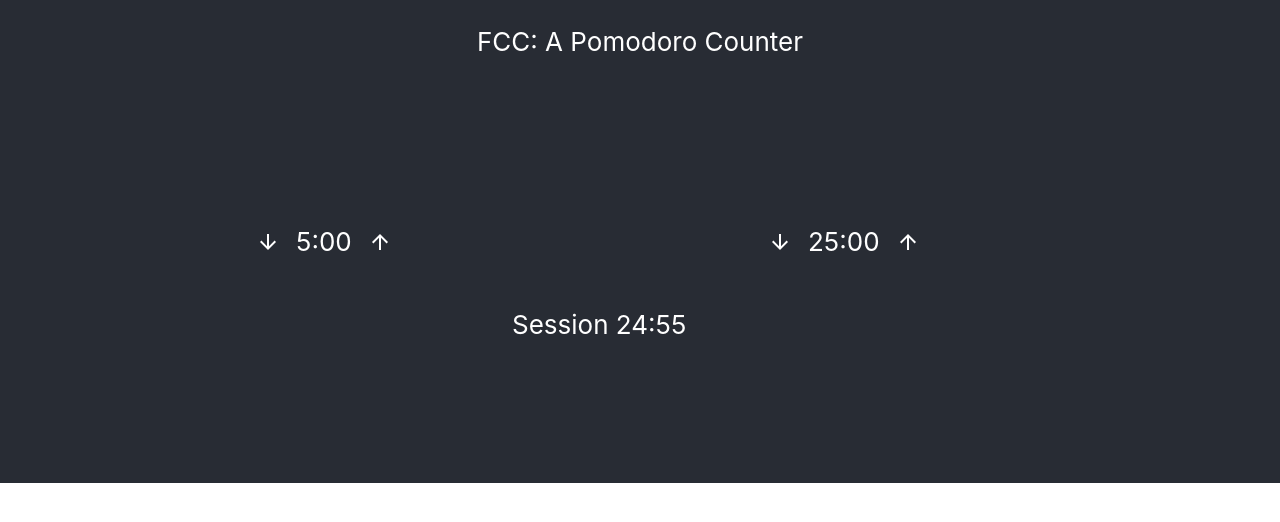
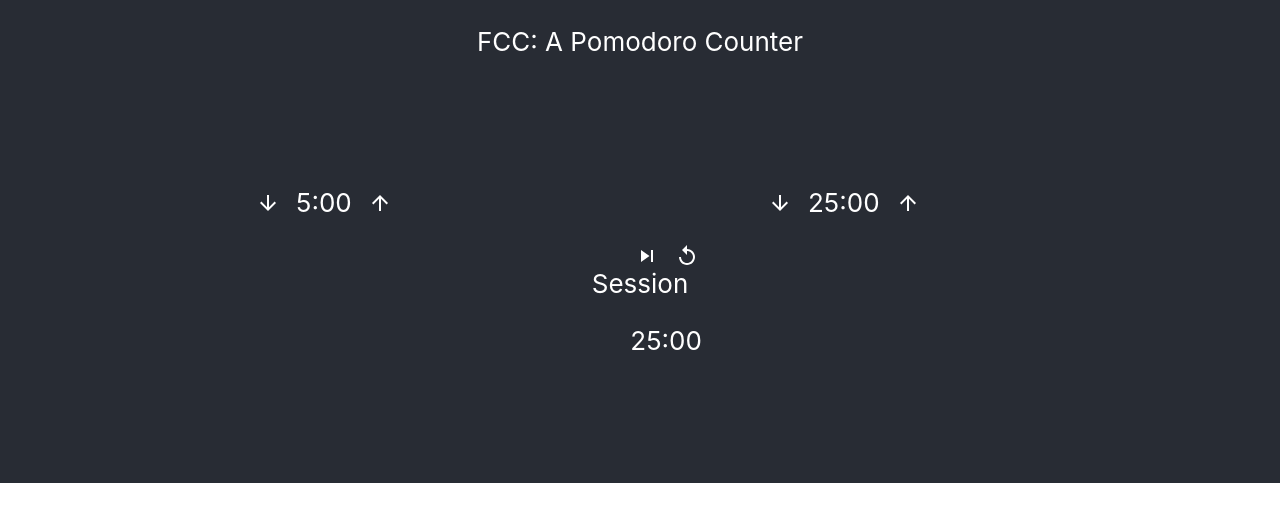
Before and after one commit to kamesen99/pomodorofcc, a React (Create React App) app: page / in a window 1280 px wide. Shown: the top 522 px of the page. Built offline with nearby package versions, Linux system fonts and the light colour scheme.

Commit message:
Added pause funtionality. Started Reset functionality.

```diff
--- a/src/App.css
+++ b/src/App.css
@@ -58,8 +58,17 @@
 #timer-label {
   min-height: 10vh;
   margin-left: 40%;
+}
+.button-row {
+  display: flex;
+  place-items: center;
+  margin-left: 45%;
+}
 
+#start_stop {
+  padding-right: 1rem;
 }
+
 
 @keyframes App-logo-spin {
   from {
--- a/src/App.js
+++ b/src/App.js
@@ -1,24 +1,38 @@
-import React, {useState} from 'react';
+import React, {useState, useEffect} from 'react';
 import ArrowDownwardIcon from '@material-ui/icons/ArrowDownward';
 import ArrowUpwardIcon from '@material-ui/icons/ArrowUpward';
+import SkipNextIcon from '@material-ui/icons/SkipNext';
+import ReplayIcon from '@material-ui/icons/Replay';
 import Counter from "./components/Counter"
+import PlayArrowIcon from '@material-ui/icons/PlayArrow';
+import StopIcon from '@material-ui/icons/Stop';
 import './App.css';
 
 function App() {
 
   const [breakTime, setBreakTime] = useState(5);
   const [session, setSession] = useState(25);
+  const [timerStopped, setTimerStopped] = useState(true);
+  //const [reset, setReset] = useState(false);
 
   const handleClickDown = (timer, setFunc) =>{
     if (timer > 1) {
       setFunc(timer - 1);
     }
   }
-
   const handleClickUp = (timer, setFunc) =>{
     if (timer < 60) {
         setFunc(timer + 1);
     }
+  }
+  const handleStartStop = () => {
+    setTimerStopped(!timerStopped);
+  }
+
+  const handleReset = () => {
+    setBreakTime(5);
+    setSession(25);
+    document.getElementById('time-left').innerHTML = "25:00";
   }
 
   return (
@@ -39,8 +53,17 @@
             <ArrowUpwardIcon id="session-increment" onClick={() => handleClickUp(session, setSession)} style={{marginLeft: "1rem"}}/>
           </div>
         </div>
-        <div className="section">
-          <Counter timer={session} />
+        <div className="timer-section">
+          <div className="button-row">
+            <SkipNextIcon id="start_stop" onClick={handleStartStop}/>
+            <ReplayIcon id="reset" onClick={handleReset} />
+          </div>
+          <div></div>
+          <div>
+          Session {!timerStopped
+                ? <Counter timer={session} pause={false}/>
+                : <Counter timer={session} pause={true}/>}
+          </div>
         </div>
       </div>
 
--- a/src/components/Counter.js
+++ b/src/components/Counter.js
@@ -1,12 +1,9 @@
 import React, {useState} from 'react';
-//import ArrowDownwardIcon from '@material-ui/icons/ArrowDownward';
-//import ArrowUpwardIcon from '@material-ui/icons/ArrowUpward';
-//import { render } from '@testing-library/react';
 
 const Counter = (props) => {
 
-    //console.log(timeInSeconds)
     const [timer, setTimer] = useState(props.timer * 60);
+    //const [pause, setPause] = useState(false);
 
     const timeToFormat = (minutes, seconds) => {
         minutes = minutes < 10 ? "0" + minutes : minutes;
@@ -16,20 +13,29 @@
 
     let minutes = Math.floor(timer / 60);
     let seconds = timer % 60;
+    let formatted = (timeToFormat(minutes, seconds))
 
-    let format = (timeToFormat(minutes, seconds))
+    const countDown = () =>{
+        setTimeout(() => setTimer(timer - 1), 1000)
+    }
+
+    console.log("Pause is "+ props.pause)
 
     React.useEffect(() => {
-        timer > 0 && setTimeout(() => setTimer(timer - 1), 1000)
+        timer > 0 && (!props.pause && countDown());
     })
 
+    // if (props.reset === true) {
+    //     setTimer(25 * 60);
+    //     //setPause(true);
+    //     console.log("timer cleared")
+    // }
+
     return(
-
         <div id="timer-label">
-            <p id="time-left">Session {format}</p>
+            <p id="time-left">{formatted}</p>
         </div>
     )
-
 }
 
 export default Counter;
```
Also changed, not shown: src/components/SessionTimer.js (deleted, +0 -13 lines).
